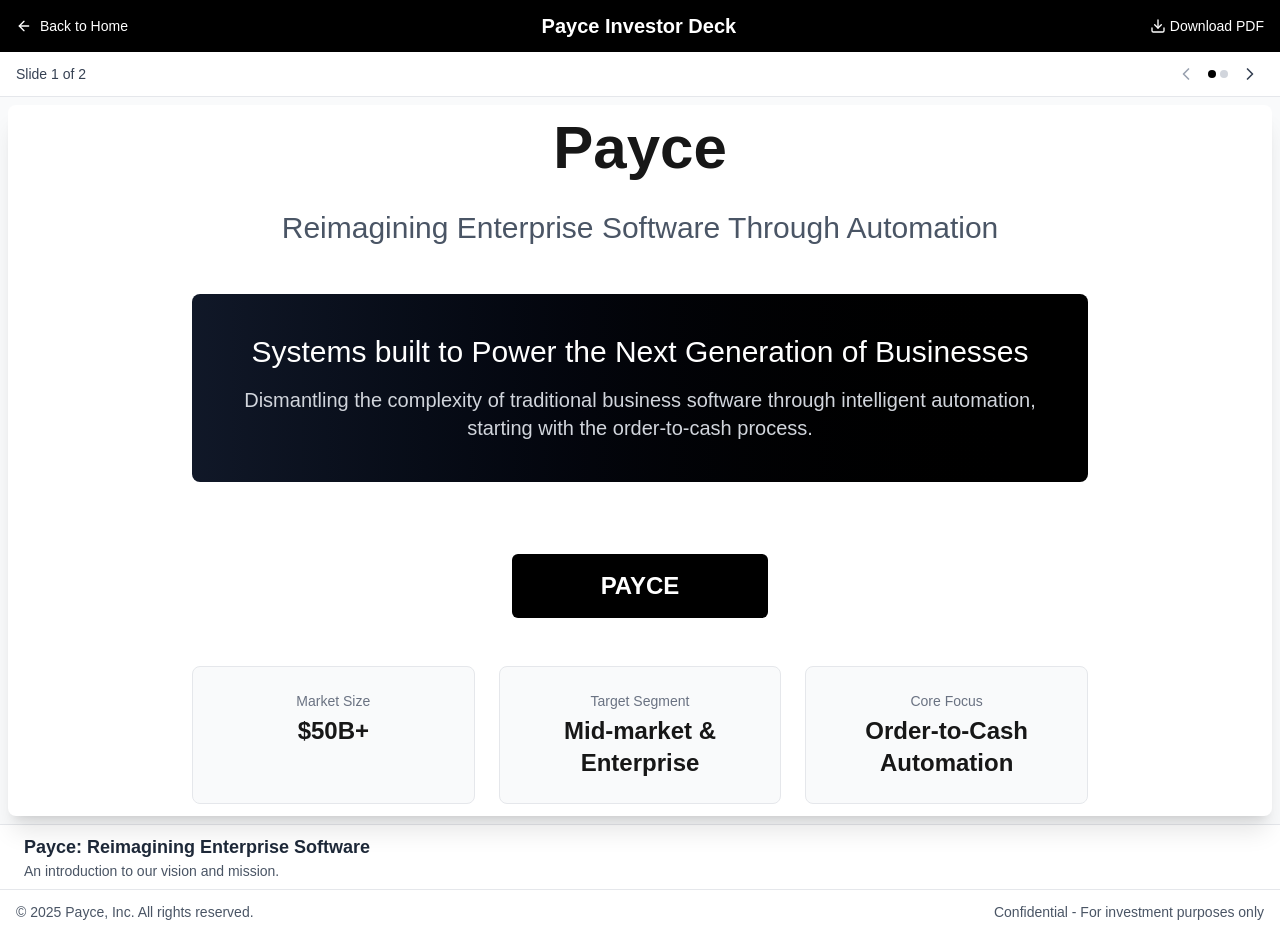
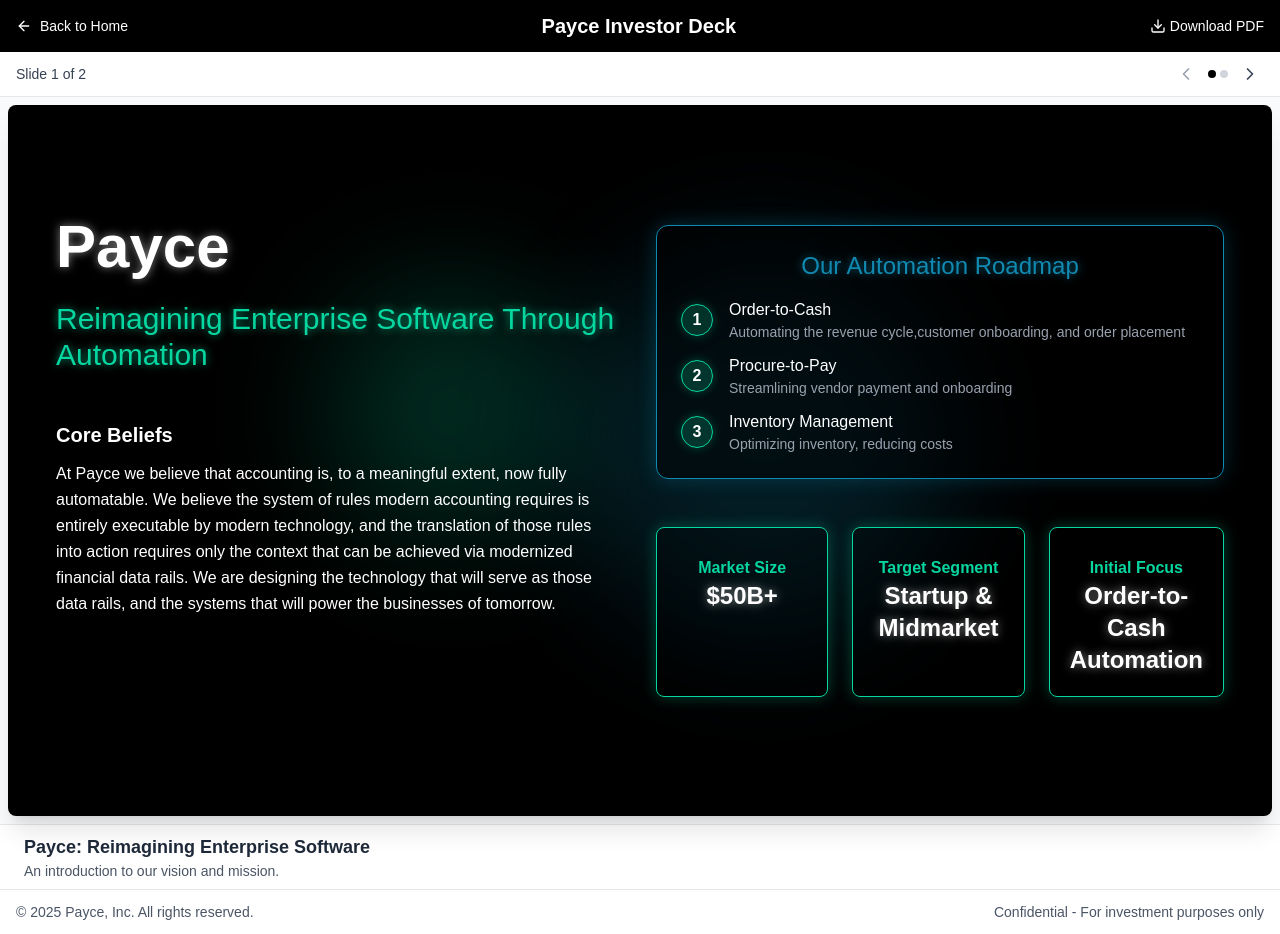
Before and after one commit to dattmumas/landing_clone, a Next.js app in the folder landing_app/: page /our-deck in a window 1280 px wide. Built offline with nearby package versions, Linux system fonts and the light colour scheme.

Commit message:
slides 1 and 2

```diff
--- a/landing_app/src/app/our-deck/slides/01-intro/Slide.tsx
+++ b/landing_app/src/app/our-deck/slides/01-intro/Slide.tsx
@@ -1,5 +1,3 @@
-// src/app/our-deck/slides/01-intro/Slide.tsx
-
 import React from "react";
 import { motion } from "framer-motion";
 import { slideData } from "./data";
@@ -11,51 +9,190 @@
       animate={{ opacity: 1 }}
       exit={{ opacity: 0 }}
       transition={{ duration: 0.5 }}
-      className="w-full h-full flex flex-col justify-center items-center p-8 md:p-12" // Increased padding
+      className="w-full h-full flex flex-col relative overflow-hidden bg-black"
     >
-      <h1 className="text-5xl md:text-6xl font-bold text-center mb-8">
-        {" "}
-        {/* Larger font size */}
+      {/* Subtle glow elements with new colors */}
+      <div className="absolute top-0 left-0 w-full h-full">
+        <div
+          className="absolute top-1/4 left-1/4 w-64 h-64 rounded-full opacity-20 blur-3xl"
+          style={{ backgroundColor: "#06d6a0" }}
+        ></div>
+        <div
+          className="absolute bottom-1/4 right-1/4 w-96 h-96 rounded-full opacity-20 blur-3xl"
+          style={{ backgroundColor: "#118ab2" }}
+        ></div>
+      </div>
+
+      {/* Main content grid */}
+      <div className="w-full h-full grid grid-cols-2 gap-8 p-12 z-10 relative">
+        {/* Left side - Logo, Headline, and Core Beliefs */}
+        <div className="flex flex-col justify-start pt-16 items-start">
+          <motion.h1
+            initial={{ x: -30, opacity: 0 }}
+            animate={{ x: 0, opacity: 1 }}
+            transition={{ delay: 0.3, duration: 0.7 }}
+            className="text-5xl md:text-6xl font-bold text-white mb-6"
+            style={{ textShadow: "0 0 10px rgba(255, 255, 255, 0.5)" }}
+          >
             {slideData.title}
-      </h1>
+          </motion.h1>
 
-      <h2 className="text-2xl md:text-3xl text-gray-600 text-center mb-12">
-        {" "}
-        {/* Larger subtitle */}
+          {/* Subtitle with glow using new color */}
+          <motion.h2
+            initial={{ x: -30, opacity: 0 }}
+            animate={{ x: 0, opacity: 1 }}
+            transition={{ delay: 0.4, duration: 0.7 }}
+            className="text-2xl md:text-3xl mb-8"
+            style={{
+              color: "#06d6a0",
+              textShadow: "0 0 8px rgba(6, 214, 160, 0.7)",
+            }}
+          >
             {slideData.subtitle}
-      </h2>
+          </motion.h2>
 
-      <div className="w-full max-w-4xl mx-auto mb-12">
-        {" "}
-        {/* Wider container */}
-        <div className="bg-gradient-to-r from-gray-900 to-black rounded-lg p-10 text-white text-center">
-          <p className="text-2xl md:text-3xl font-medium mb-4">
-            {slideData.tagline}
+          {/* Core Beliefs Section moved to left column */}
+          <motion.div
+            initial={{ x: -30, opacity: 0 }}
+            animate={{ x: 0, opacity: 1 }}
+            transition={{ delay: 0.5, duration: 0.7 }}
+            className="mt-4 pr-8"
+          >
+            <h3 className="text-white text-xl font-bold mb-3">Core Beliefs</h3>
+            <p className="text-white text-md leading-relaxed">
+              At Payce we believe that accounting is, to a meaningful extent,
+              now fully automatable. We believe the system of rules modern
+              accounting requires is entirely executable by modern technology,
+              and the translation of those rules into action requires only the
+              context that can be achieved via modernized financial data rails.
+              We are designing the technology that will serve as those data
+              rails, and the systems that will power the businesses of tomorrow.
             </p>
-          <p className="text-xl text-gray-300">{slideData.description}</p>
+          </motion.div>
+        </div>
+
+        {/* Right side - Tagline and Metrics */}
+        <div className="flex flex-col justify-center space-y-12">
+          {/* Highlighted Tagline with glow effect using new color */}
+          <motion.div
+            initial={{ y: 30, opacity: 0 }}
+            animate={{ y: 0, opacity: 1 }}
+            transition={{ delay: 0.5, duration: 0.7 }}
+            className="bg-black/50 backdrop-blur-sm rounded-xl p-6"
+            style={{
+              border: "1px solid #118ab2",
+              boxShadow: "0 0 20px rgba(17, 138, 178, 0.3)",
+            }}
+          >
+            <p
+              className="text-2xl font-medium mb-4 text-center"
+              style={{
+                color: "#118ab2",
+                textShadow: "0 0 8px rgba(17, 138, 178, 0.7)",
+              }}
+            >
+              Our Automation Roadmap
+            </p>
+
+            <div className="flex flex-col space-y-3">
+              {/* Step 1 */}
+              <div className="flex items-center">
+                <div
+                  className="flex-shrink-0 h-8 w-8 rounded-full flex items-center justify-center"
+                  style={{
+                    backgroundColor: "rgba(6, 214, 160, 0.2)",
+                    border: "1px solid #06d6a0",
+                    boxShadow: "0 0 10px rgba(6, 214, 160, 0.3)",
+                  }}
+                >
+                  <span className="text-white font-bold">1</span>
+                </div>
+                <div className="ml-4">
+                  <p className="text-white font-medium">Order-to-Cash</p>
+                  <p className="text-gray-400 text-sm">
+                    Automating the revenue cycle,customer onboarding, and order
+                    placement
+                  </p>
                 </div>
               </div>
 
-      {/* Larger logo */}
-      {slideData.showLogo && (
-        <div className="flex justify-center mt-6">
-          <div className="h-16 w-64 bg-black rounded-md flex items-center justify-center text-white text-2xl font-bold">
-            PAYCE
+              {/* Step 2 */}
+              <div className="flex items-center">
+                <div
+                  className="flex-shrink-0 h-8 w-8 rounded-full flex items-center justify-center"
+                  style={{
+                    backgroundColor: "rgba(6, 214, 160, 0.2)",
+                    border: "1px solid #06d6a0",
+                    boxShadow: "0 0 10px rgba(6, 214, 160, 0.3)",
+                  }}
+                >
+                  <span className="text-white font-bold">2</span>
+                </div>
+                <div className="ml-4">
+                  <p className="text-white font-medium">Procure-to-Pay</p>
+                  <p className="text-gray-400 text-sm">
+                    Streamlining vendor payment and onboarding
+                  </p>
                 </div>
               </div>
-      )}
 
-      {/* Added key metrics section for filling more space */}
-      <div className="mt-12 grid grid-cols-1 md:grid-cols-3 gap-6 w-full max-w-4xl">
+              {/* Step 3 */}
+              <div className="flex items-center">
+                <div
+                  className="flex-shrink-0 h-8 w-8 rounded-full flex items-center justify-center"
+                  style={{
+                    backgroundColor: "rgba(6, 214, 160, 0.2)",
+                    border: "1px solid #06d6a0",
+                    boxShadow: "0 0 10px rgba(6, 214, 160, 0.3)",
+                  }}
+                >
+                  <span className="text-white font-bold">3</span>
+                </div>
+                <div className="ml-4">
+                  <p className="text-white font-medium">Inventory Management</p>
+                  <p className="text-gray-400 text-sm">
+                    Optimizing inventory, reducing costs
+                  </p>
+                </div>
+              </div>
+            </div>
+          </motion.div>
+
+          {/* Key Metrics in horizontal layout with glow */}
+          <motion.div
+            initial={{ y: 30, opacity: 0 }}
+            animate={{ y: 0, opacity: 1 }}
+            transition={{ delay: 0.6, duration: 0.7 }}
+            className="flex flex-row space-x-6"
+          >
             {slideData.keyMetrics.map((metric, index) => (
-          <div
+              <motion.div
                 key={index}
-            className="bg-gray-50 border border-gray-200 rounded-lg p-6 text-center"
+                initial={{ scale: 0.9, opacity: 0 }}
+                animate={{ scale: 1, opacity: 1 }}
+                transition={{ delay: 0.7 + index * 0.1, duration: 0.5 }}
+                className="flex-1 bg-black/30 rounded-lg p-5 text-center"
+                style={{
+                  border: "1px solid #06d6a0",
+                  boxShadow: "0 0 15px rgba(6, 214, 160, 0.3)",
+                }}
               >
-            <p className="text-gray-500 text-sm mb-1">{metric.label}</p>
-            <p className="text-2xl font-bold">{metric.value}</p>
+                <p
+                  className="text-md font-bold mt-2"
+                  style={{ color: "#06d6a0" }}
+                >
+                  {metric.label}
+                </p>
+                <p
+                  className="text-2xl font-bold text-white"
+                  style={{ textShadow: "0 0 10px rgba(255, 255, 255, 0.5)" }}
+                >
+                  {metric.value}
+                </p>
+              </motion.div>
+            ))}
+          </motion.div>
         </div>
-        ))}
       </div>
     </motion.div>
   );
--- a/landing_app/src/app/our-deck/slides/01-intro/data.ts
+++ b/landing_app/src/app/our-deck/slides/01-intro/data.ts
@@ -3,20 +3,25 @@
 export const slideData = {
   title: "Payce",
   subtitle: "Reimagining Enterprise Software Through Automation",
-  tagline: "Systems built to Power the Next Generation of Businesses",
+  tagline: "Building Systems to Power the Next Generation of Businesses",
   description:
     "Dismantling the complexity of traditional business software through intelligent automation, starting with the order-to-cash process.",
+  coreBeliefs:
+    " At Payce, we believe accounting is now largely automatable. The rule-based system of modern accounting can be fully executed by technology, requiring only the contextual understanding that today's financial technology can provide. This core philosophy drives our design of operations solutions that are undergirded by automated accounting functionality.",
   showLogo: true,
 
   // Additional data that might be useful
-  foundedYear: 2023,
-  location: "San Francisco, CA",
-  founderNames: ["Jane Doe", "John Smith"],
+  foundedYear: 2025,
+  location: "Los Angeles, CA",
+  founderNames: ["Matthew Dumas", "Christopher Dumas"],
 
   // Key metrics or facts
   keyMetrics: [
     { label: "Market Size", value: "$50B+" },
-    { label: "Target Segment", value: "Mid-market & Enterprise" },
-    { label: "Core Focus", value: "Order-to-Cash Automation" },
+    {
+      label: "Target Segment",
+      value: "Startup & Midmarket",
+    },
+    { label: "Initial Focus", value: "Order-to-Cash Automation" },
   ],
 };
--- a/landing_app/src/app/our-deck/slides/02-problem/Slide.tsx
+++ b/landing_app/src/app/our-deck/slides/02-problem/Slide.tsx
@@ -1,64 +1,126 @@
-// src/app/our-deck/slides/01-intro/Slide.tsx
+// src/app/our-deck/slides/02-problem/Slide.tsx
 
 import React from "react";
 import { motion } from "framer-motion";
 import { slideData } from "./data";
 
-const IntroSlide: React.FC = () => {
+const ProblemSlide: React.FC = () => {
   return (
     <motion.div
       initial={{ opacity: 0 }}
       animate={{ opacity: 1 }}
       exit={{ opacity: 0 }}
       transition={{ duration: 0.5 }}
-      className="w-full h-full flex flex-col justify-center items-center p-8 md:p-12" // Increased padding
+      className="w-full h-full flex flex-col relative overflow-hidden bg-white"
     >
-      <h1 className="text-5xl md:text-6xl font-bold text-center mb-8">
-        {" "}
-        {/* Larger font size */}
+      {/* Main content */}
+      <div className="w-full h-full grid grid-cols-2 gap-8 p-12 z-10 relative">
+        {/* Left side - Title and Problem Statement */}
+        <div className="flex flex-col justify-start pt-16 items-start">
+          <motion.h1
+            initial={{ x: -30, opacity: 0 }}
+            animate={{ x: 0, opacity: 1 }}
+            transition={{ delay: 0.3, duration: 0.7 }}
+            className="text-5xl md:text-6xl font-bold text-gray-900 mb-6"
+          >
             {slideData.title}
-      </h1>
+          </motion.h1>
 
-      <h2 className="text-2xl md:text-3xl text-gray-600 text-center mb-12">
-        {" "}
-        {/* Larger subtitle */}
+          <motion.h2
+            initial={{ x: -30, opacity: 0 }}
+            animate={{ x: 0, opacity: 1 }}
+            transition={{ delay: 0.4, duration: 0.7 }}
+            className="text-2xl md:text-3xl mb-10 text-gray-700"
+          >
             {slideData.subtitle}
-      </h2>
+          </motion.h2>
 
-      <div className="w-full max-w-4xl mx-auto mb-12">
-        {" "}
-        {/* Wider container */}
-        <div className="bg-gradient-to-r from-gray-900 to-black rounded-lg p-10 text-white text-center">
-          <p className="text-2xl md:text-3xl font-medium mb-4">
-            {slideData.tagline}
+          <motion.div
+            initial={{ x: -30, opacity: 0 }}
+            animate={{ x: 0, opacity: 1 }}
+            transition={{ delay: 0.5, duration: 0.7 }}
+            className="mb-8"
+          >
+            <p className="text-xl text-gray-800 font-medium leading-relaxed mb-8">
+              {slideData.problemStatement}
             </p>
-          <p className="text-xl text-gray-300">{slideData.description}</p>
+          </motion.div>
+
+          {/* Cost Metric */}
+          <motion.div
+            initial={{ x: -30, opacity: 0 }}
+            animate={{ x: 0, opacity: 1 }}
+            transition={{ delay: 0.6, duration: 0.7 }}
+            className="mt-auto"
+          >
+            <div
+              className="bg-white shadow-lg rounded-lg p-6 border-l-4 max-w-md"
+              style={{ borderLeftColor: "#118ab2" }}
+            >
+              <p
+                className="text-4xl font-bold mb-2"
+                style={{ color: "#118ab2" }}
+              >
+                {slideData.costMetric.figure}
+              </p>
+              <p className="text-gray-700">{slideData.costMetric.label}</p>
             </div>
+          </motion.div>
         </div>
 
-      {/* Larger logo */}
-      {slideData.showLogo && (
-        <div className="flex justify-center mt-6">
-          <div className="h-16 w-64 bg-black rounded-md flex items-center justify-center text-white text-2xl font-bold">
-            PAYCE
+        {/* Right side - Key Problems */}
+        <div className="flex flex-col justify-center space-y-6">
+          {/* Key Problems */}
+          {slideData.keyProblems.map((problem, index) => (
+            <motion.div
+              key={index}
+              initial={{ y: 30, opacity: 0 }}
+              animate={{ y: 0, opacity: 1 }}
+              transition={{ delay: 0.4 + index * 0.2, duration: 0.6 }}
+              className="bg-white shadow-lg rounded-xl p-6 flex items-start"
+              style={{
+                borderLeft: "3px solid #06d6a0",
+                boxShadow: "0 4px 20px rgba(0, 0, 0, 0.08)",
+              }}
+            >
+              <div
+                className="flex-shrink-0 w-10 h-10 rounded-full flex items-center justify-center mr-4"
+                style={{
+                  backgroundColor: "rgba(6, 214, 160, 0.1)",
+                }}
+              >
+                <span className="text-xl">{problem.icon}</span>
               </div>
+              <div>
+                <h3
+                  className="text-xl font-semibold mb-2"
+                  style={{ color: "#06d6a0" }}
+                >
+                  {problem.title}
+                </h3>
+                <p className="text-gray-700">{problem.description}</p>
               </div>
-      )}
+            </motion.div>
+          ))}
 
-      {/* Added key metrics section for filling more space */}
-      <div className="mt-12 grid grid-cols-1 md:grid-cols-3 gap-6 w-full max-w-4xl">
-        {slideData.keyMetrics.map((metric, index) => (
-          <div
-            key={index}
-            className="bg-gray-50 border border-gray-200 rounded-lg p-6 text-center"
+          {/* Conclusion */}
+          <motion.div
+            initial={{ y: 30, opacity: 0 }}
+            animate={{ y: 0, opacity: 1 }}
+            transition={{ delay: 0.8, duration: 0.6 }}
+            className="mt-4"
           >
-            <p className="text-gray-500 text-sm mb-1">{metric.label}</p>
-            <p className="text-2xl font-bold">{metric.value}</p>
+            <p
+              className="text-lg text-gray-800 italic px-4 border-l-2"
+              style={{ borderLeftColor: "#118ab2" }}
+            >
+              {slideData.conclusion}
+            </p>
+          </motion.div>
         </div>
-        ))}
       </div>
     </motion.div>
   );
 };
 
-export default IntroSlide;
+export default ProblemSlide;
--- a/landing_app/src/app/our-deck/slides/02-problem/data.ts
+++ b/landing_app/src/app/our-deck/slides/02-problem/data.ts
@@ -1,22 +1,39 @@
 // src/app/our-deck/slides/01-intro/data.ts
+// src/app/our-deck/slides/02-problem/data.ts
 
 export const slideData = {
-  title: "Payce",
-  subtitle: "Reimagining Enterprise Software Through Automation",
-  tagline: "Systems built to Power the Next Generation of Businesses",
-  description:
-    "Dismantling the complexity of traditional business software through intelligent automation, starting with the order-to-cash process.",
-  showLogo: true,
+  title: "The Problem",
+  subtitle: "Modern Financial Operations Face Critical Challenges",
 
-  // Additional data that might be useful
-  foundedYear: 2023,
-  location: "San Francisco, CA",
-  founderNames: ["Jane Doe", "John Smith"],
+  problemStatement:
+    "Modern finance and operations systems are not designed to optimally handle automation as a presumed reality. They require manual intervention at every step, communication between parties to translate operational information into financial entries, and are designed with yesterday's realities at their core.",
 
-  // Key metrics or facts
-  keyMetrics: [
-    { label: "Market Size", value: "$50B+" },
-    { label: "Target Segment", value: "Mid-market & Enterprise" },
-    { label: "Core Focus", value: "Order-to-Cash Automation" },
+  keyProblems: [
+    {
+      title: "Manual Processing",
+      description:
+        "Finance teams spend 75% of their time on repetitive tasks rather than strategic initiatives.",
+      icon: "⏱️",
+    },
+    {
+      title: "Data Silos",
+      description:
+        "Fragmented financial data across systems creates reconciliation nightmares and visibility gaps.",
+      icon: "🧩",
+    },
+    {
+      title: "Compliance Risk",
+      description:
+        "Human error in accounting processes leads to regulatory issues and financial discrepancies.",
+      icon: "⚠️",
+    },
   ],
+
+  costMetric: {
+    figure: "$120B+",
+    label: "Annual cost of manual accounting processes for US businesses",
+  },
+
+  conclusion:
+    "These traditional finance operations create bottlenecks that prevent businesses from scaling, and necessitate teams of people who aren't pushing the ball forward",
 };
```
Lines whose indentation alone changed are shown as unchanged.
